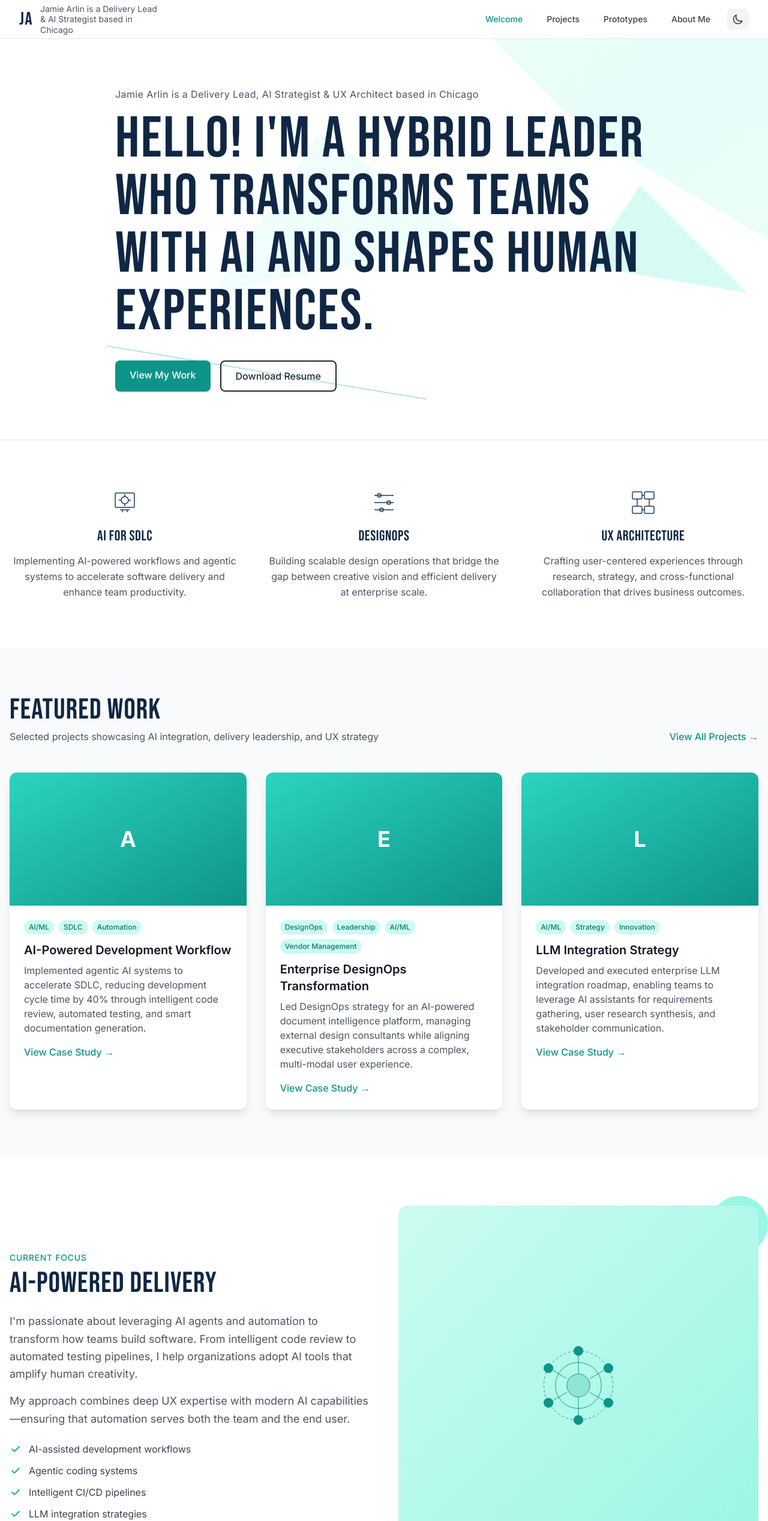
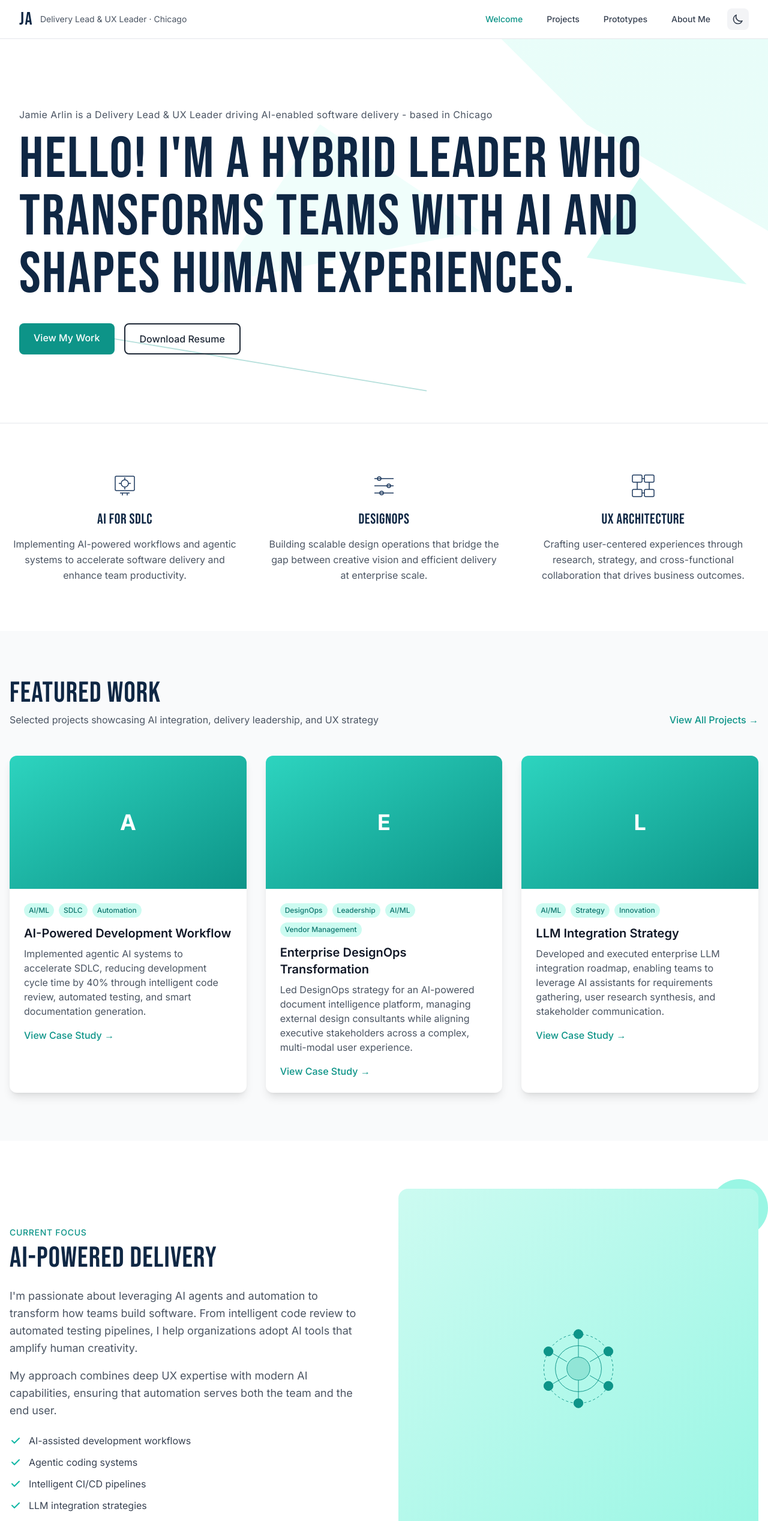
Before and after one commit to jamielynnarlin/portfolio, a React (Vite) app: page / in a window 1280 px wide. Shown: the top 2536 px of the page at 60% size. Built offline with nearby package versions, Linux system fonts and the light colour scheme.

Commit message:
Cosmetic updates - removed vulnerability with VITE.  Added Copilot Instructions.

```diff
--- a/index.html
+++ b/index.html
@@ -4,8 +4,8 @@
     <meta charset="UTF-8" />
     <link rel="icon" type="image/svg+xml" href="/favicon.svg" />
     <meta name="viewport" content="width=device-width, initial-scale=1.0" />
-    <meta name="description" content="Jamie Arlin - Delivery Lead, AI Strategist & UX Architect based in Chicago" />
-    <title>Jamie Arlin | Delivery Lead & AI Strategist</title>
+    <meta name="description" content="Jamie Arlin - Delivery Lead & UX Leader driving AI-enabled software delivery" />
+    <title>Jamie Arlin | Delivery Lead & UX Leader</title>
     <link rel="preconnect" href="https://fonts.googleapis.com">
     <link rel="preconnect" href="https://fonts.gstatic.com" crossorigin>
     <link href="https://fonts.googleapis.com/css2?family=Bebas+Neue&family=Inter:wght@300;400;500;600;700&display=swap" rel="stylesheet">
--- a/package.json
+++ b/package.json
@@ -18,11 +18,11 @@
   "devDependencies": {
     "@types/react": "^18.2.37",
     "@types/react-dom": "^18.2.15",
-    "@vitejs/plugin-react": "^4.2.0",
+    "@vitejs/plugin-react": "^5.1.3",
     "autoprefixer": "^10.4.16",
     "gh-pages": "^6.1.0",
     "postcss": "^8.4.31",
     "tailwindcss": "^3.3.5",
-    "vite": "^5.0.0"
+    "vite": "^7.3.1"
   }
 }
--- a/src/components/Footer.jsx
+++ b/src/components/Footer.jsx
@@ -10,7 +10,7 @@ function Footer() {
           <div>
             <span className="font-display text-3xl text-navy-900 dark:text-white tracking-wider">JA</span>
             <p className="text-gray-600 dark:text-gray-400 mt-3">
-              Delivery Lead & AI Strategist based in Chicago. Transforming how teams build products through AI and human-centered design.
+              Delivery Lead & UX Leader based in Chicago. Driving AI-enabled software delivery and human-centered design.
             </p>
           </div>
 
--- a/src/components/Navbar.jsx
+++ b/src/components/Navbar.jsx
@@ -27,8 +27,8 @@ function Navbar() {
           <div className="flex items-center">
             <Link to="/" className="flex items-center gap-3">
               <span className="text-3xl font-display text-navy-900 dark:text-white tracking-wider">JA</span>
-              <span className="hidden sm:block text-sm text-gray-600 dark:text-gray-400 max-w-[200px] leading-tight">
-                Jamie Arlin is a Delivery Lead & AI Strategist based in Chicago
+              <span className="hidden sm:block text-sm text-gray-600 dark:text-gray-400 whitespace-nowrap self-center leading-none">
+                Delivery Lead & UX Leader · Chicago
               </span>
             </Link>
           </div>
--- a/src/pages/About.jsx
+++ b/src/pages/About.jsx
@@ -63,7 +63,7 @@ function About() {
               I'm a Delivery Lead and AI Strategist with deep roots in UX Architecture. Based in Chicago, I help organizations leverage AI to transform how they build products.
             </p>
             <p className="text-gray-600 dark:text-gray-300 mb-4">
-              My journey from Visual Designer to UX Architect to Delivery Lead gives me a unique perspective—I understand both the craft of creating great experiences and the systems needed to deliver them at scale.
+              My journey from Visual Designer to UX Architect to Delivery Lead gives me a unique perspective. I understand both the craft of creating great experiences and the systems needed to deliver them at scale.
             </p>
             <p className="text-gray-600 dark:text-gray-300 mb-6">
               Currently, I'm focused on implementing agentic AI systems that amplify team capabilities while maintaining the human-centered approach that makes products truly valuable.
--- a/src/pages/CaseStudy.jsx
+++ b/src/pages/CaseStudy.jsx
@@ -581,7 +581,7 @@ function CaseStudy() {
                       "{section.quote.text}"
                     </p>
                     <footer className="text-sm font-medium text-gray-500 dark:text-gray-400">
-                      — {section.quote.author}
+                      - {section.quote.author}
                     </footer>
                   </blockquote>
                 )}
--- a/src/pages/Home.jsx
+++ b/src/pages/Home.jsx
@@ -73,9 +73,9 @@ function Home() {
         </div>
 
         <div className="max-w-7xl mx-auto px-4 sm:px-6 lg:px-8 py-20">
-          <div className="max-w-4xl">
+          <div className="w-full">
             <p className="text-gray-600 dark:text-gray-400 mb-4 tracking-wide">
-              Jamie Arlin is a Delivery Lead, AI Strategist & UX Architect based in Chicago
+              Jamie Arlin is a Delivery Lead & UX Leader driving AI-enabled software delivery - based in Chicago
             </p>
             <h1 className="font-display text-5xl md:text-7xl lg:text-8xl text-navy-900 dark:text-white mb-8 uppercase tracking-wide leading-tight">
               Hello! I'm a hybrid leader who transforms teams with AI and shapes human experiences.
@@ -155,7 +155,7 @@ function Home() {
                 I'm passionate about leveraging AI agents and automation to transform how teams build software. From intelligent code review to automated testing pipelines, I help organizations adopt AI tools that amplify human creativity.
               </p>
               <p className="text-gray-600 dark:text-gray-300 mb-6 text-lg leading-relaxed">
-                My approach combines deep UX expertise with modern AI capabilities—ensuring that automation serves both the team and the end user.
+                My approach combines deep UX expertise with modern AI capabilities, ensuring that automation serves both the team and the end user.
               </p>
               <ul className="space-y-3">
                 {["AI-assisted development workflows", "Agentic coding systems", "Intelligent CI/CD pipelines", "LLM integration strategies"].map((item, i) => (
```
Also changed, not shown: 2 other files (tests, documents, lock files or other folders).
